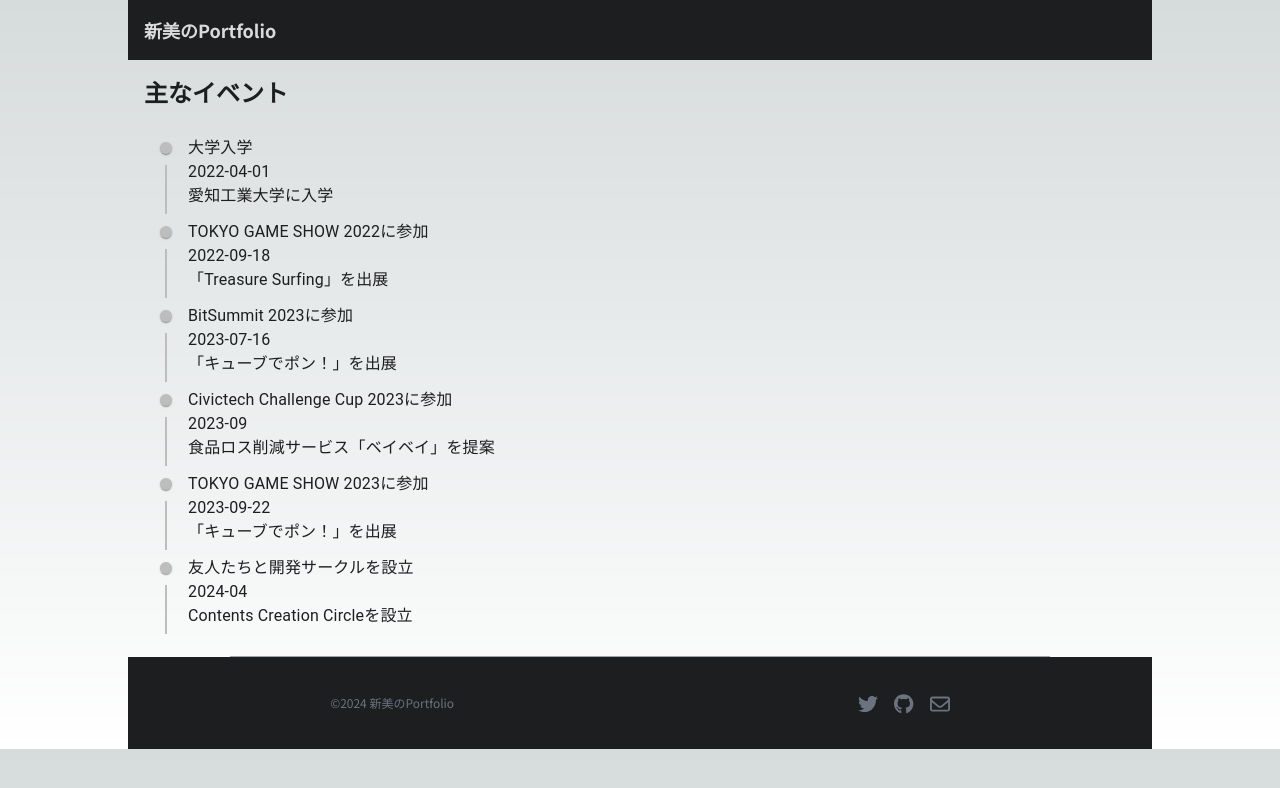
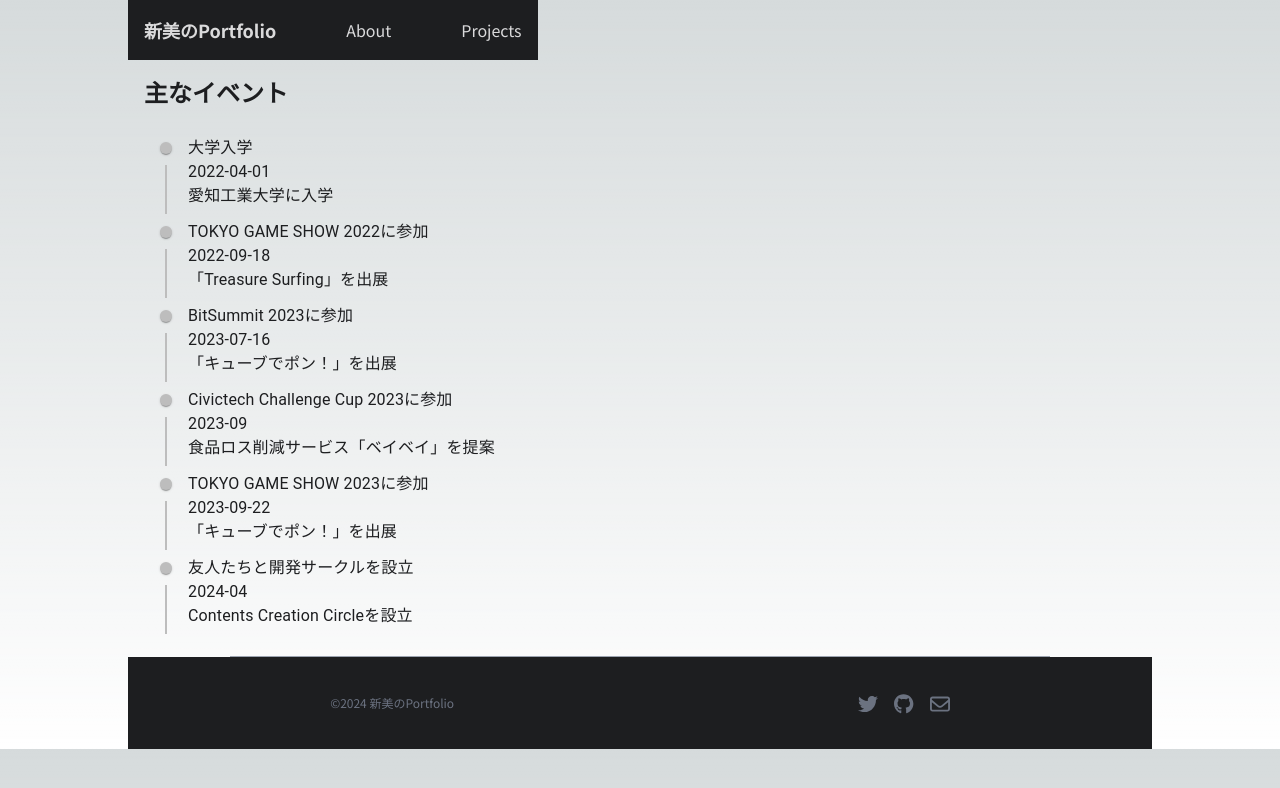
Before and after one commit to Niimijpn/my-portfolio, a Next.js app: page /about in a window 1280 px wide. Shown: the top 788 px of the page. Built offline with nearby package versions, Linux system fonts and the light colour scheme.

Commit message:
feat: add link

```diff
--- a/app/ui/navbar.tsx
+++ b/app/ui/navbar.tsx
@@ -2,12 +2,22 @@ import Link from "next/link";
 
 export default function Navbar(){
     return (
-        <div className="flex justify-between items-center p-4 bg-[#1D1E20]">
+        <div className="w-2/5 flex justify-between items-center p-4 bg-[#1D1E20]">
             <div className="text-lg font-bold">
                 <Link href='./'>
                     新美のPortfolio
                 </Link>
             </div>
+            <div className="text-md font-medium">
+                <Link href='/about'>
+                    About
+                </Link>
+            </div>
+            <div className="text-md font-medium">
+                <Link href='/projects'>
+                    Projects
+                </Link>
+            </div>
         </div>
     );
 }
```
